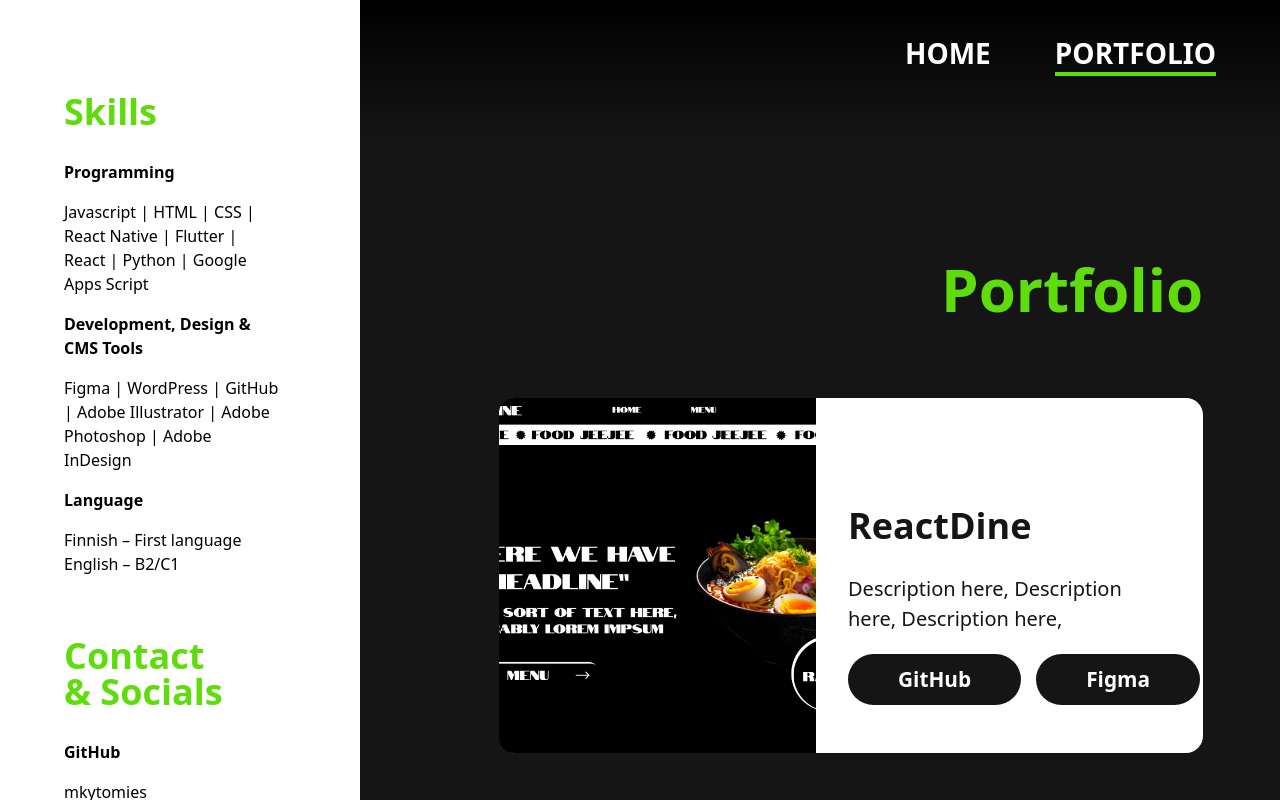
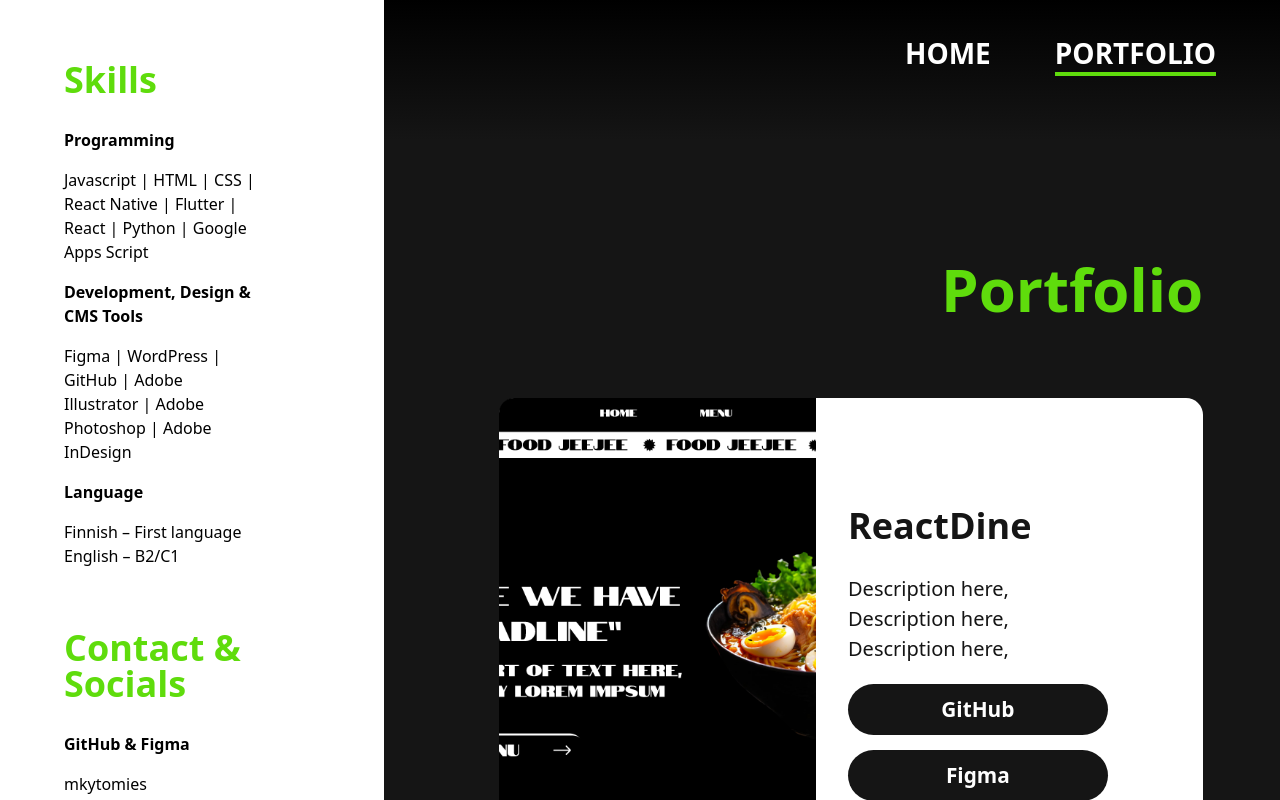
Before and after one commit to mkytomies/Portfolio, a React (Vite) app: page /portfolio in a window 1280 px wide. Shown: the top 800 px of the page. Built offline with nearby package versions, Linux system fonts and the light colour scheme.

Commit message:
Fix UI styling

```diff
--- a/src/components/Navigation.tsx
+++ b/src/components/Navigation.tsx
@@ -9,12 +9,8 @@
     const [activeItem, setActiveItem] = useState(window.location.pathname);
     const [mobileNavIsOpen, setMobileNavIsOpen] = useState(false);
 
-    const handleActiveItem = () => {
-        if(activeItem === '/') {
-            setActiveItem('/portfolio');
-        } else {
-            setActiveItem('/');
-        }
+    const handleActiveItem = (clickedItem: string) => {
+        setActiveItem(clickedItem);
         setMobileNavIsOpen(false);
     };
 
@@ -40,10 +36,10 @@
     return(
         <>
             <div className="headerDiv">
-                <nav role="navigation" style={{visibility: mobileNavIsOpen ? 'visible' : 'hidden'}}>
+                <nav role="navigation" style={{visibility: mobileNavIsOpen || window.innerWidth > 600 ? 'visible' : 'hidden'}}>
                     <ul className="list">
-                        <li><Link to={'/'} onClick={handleActiveItem} style={{borderBottom: activeItem === '/' ? '4px solid #5FDC0C' : 'none'}}>Home</Link></li>
-                        <li><Link to={'/portfolio'} onClick={handleActiveItem} style={{borderBottom: activeItem === '/portfolio' ? '4px solid #5FDC0C' : 'none'}}>Portfolio</Link></li>
+                        <li><Link to={'/'} onClick={() => {handleActiveItem('/')}} style={{borderBottom: activeItem === '/' ? '4px solid #5FDC0C' : 'none'}}>Home</Link></li>
+                        <li><Link to={'/portfolio'} onClick={() => {handleActiveItem('/portfolio')}} style={{borderBottom: activeItem === '/portfolio' ? '4px solid #5FDC0C' : 'none'}}>Portfolio</Link></li>
                     </ul>
                 </nav>
                 <img onClick={handleMobileNav} src={mobileNavIsOpen ? close : hamburger} className="hamburger" alt={mobileNavIsOpen ? 'x icon' : 'hamburger icon'} />
--- a/src/components/Sidebar.tsx
+++ b/src/components/Sidebar.tsx
@@ -2,17 +2,29 @@
 import arrowRight from '../assets/arrow_right.png';
 import { useEffect, useState } from 'react';
 
+const getLeftValue = (width: number) => {
+    if(width >= 577 && width <= 768) return '-44%';
+    if(width <= 576) return '-74%';
+    return '0';
+};
+
 
 const Sidebar = () => {
-    const [sidebarOpen, setSidebarOpen] = useState(true);
+    const initialWidth = window.innerWidth;
+
+    const [isMobile, setIsMobile] = useState(window.innerWidth <= 768);
+    const [sidebarOpen, setSidebarOpen] = useState(initialWidth > 768);
+    const [leftValue, setLeftValue] = useState(getLeftValue(initialWidth));
 
     useEffect(() => {
         const handleWindowResize = () => {
-            const mobile = window.innerWidth <= 600;
+            const width = window.innerWidth;
+            const mobile = width <= 768;
+
+            setIsMobile(mobile);
+            setLeftValue(getLeftValue(width));
             setSidebarOpen(!mobile);
         };
-
-        handleWindowResize();
 
         window.addEventListener('resize', handleWindowResize);
 
@@ -27,7 +39,7 @@
 
     return (
         <>
-            <div className="sidebarContainer" data-testid='sidebarContainer' style={{left: sidebarOpen ? 0 : "-74%"}}>
+            <div className="sidebarContainer" data-testid='sidebarContainer' style={{left: sidebarOpen ? 0 : leftValue}}>
                 <div className="sidebar" data-testid='sidebar'>
                     <div className='skillsColumn'>
                         <h2>Skills</h2>
@@ -42,21 +54,18 @@
                     </div>
 
                     <div className='contactColumn'>
-                        <h2>Contact <br />& Socials</h2>
-                        <p className="sidebarSmallTitle">GitHub</p>
-                        <p className='info'>mkytomies</p>
-                        <p className="sidebarSmallTitle">Figma</p>
+                        <h2>Contact & Socials</h2>
+                        <p className="sidebarSmallTitle">GitHub & Figma</p>
                         <p className='info'>mkytomies</p>
                         <p className="sidebarSmallTitle">Email</p>
                         <p className='info'>moonakytomies@gmail.com</p>
                     </div>
                 </div>
-                <div className="green" />
                 <div className='arrow'
                     onClick={handleSidebar}
                     style={{
                         rotate: sidebarOpen ? '180deg' : '0deg',
-                        visibility: innerWidth < 600 ? 'visible' : 'hidden'
+                        visibility: isMobile ? 'visible' : 'hidden'
                     }}
                     data-testid='arrow'
                 >
--- a/src/components/styles/ProjectTile.css
+++ b/src/components/styles/ProjectTile.css
@@ -4,42 +4,6 @@
     width: 100%;
     background-color: white;
     border-radius: 17px;
-}
-
-@media (max-width: 600px) {
-    .projectTile {
-        flex-direction: column!important;
-    }
-
-    .projectImage {
-        width: 100%!important;
-        border-top-right-radius: 15px!important;
-        border-bottom-left-radius: 0px!important;
-    }
-
-    .projectDetails {
-        width: 100%!important;
-        padding: 1rem 2rem!important;
-    }
-
-    h2 {
-        padding-top: 0!important;
-    }
-
-    .projectDescription {
-        font-size: 16px!important;
-    }
-
-    .buttons {
-        flex-direction: column!important;
-    }
-
-    .button {
-        font-size: 1rem!important;
-        padding: 10px 50px;
-        margin-top: 15px!important;
-        border-radius: 20px!important;
-    }
 }
 
 .projectImage {
@@ -71,14 +35,102 @@
     justify-content: space-between;
 }
 
-.button {
-    font-size: 1.3rem;
-    color: white;
-    text-align: center;
-    background-color: #151515;
-    padding: 10px 50px;
-    border: none;
-    border-radius: 30px;
-    font-weight: 700;
-    margin-right: 15px;
+@media only screen and (max-width: 1280px) {
+    .buttons {
+        flex-direction: column;
+        gap: 15px;
+    }
 }
+
+/*Mobile*/
+@media (max-width: 576px) {
+    .projectTile {
+        flex-direction: column!important;
+    }
+
+    .projectImage {
+        width: 100%!important;
+        border-top-right-radius: 15px!important;
+        border-bottom-left-radius: 0px!important;
+    }
+
+    .projectDetails {
+        width: 100%;
+        padding: 0;
+        margin: 1rem 2rem;
+    }
+
+    h2 {
+        padding-top: 0!important;
+    }
+
+    .projectDescription {
+        font-size: 16px!important;
+    }
+
+    .buttons {
+        flex-direction: column!important;
+    }
+}
+
+/*Small tablets*/
+@media only screen and (min-width: 577px) and (max-width: 768px) {
+    .projectTile {
+        flex-direction: column;
+    }
+
+    .projectImage {
+        width: 100%!important;
+        border-top-right-radius: 15px!important;
+        border-bottom-left-radius: 0px!important;
+    }
+
+    .projectDetails {
+        width: 90%;
+        padding: 0!important;
+        margin: 1rem 3rem;
+    }
+
+    .buttons {
+        width: 75%;
+        flex-direction: column;
+        gap: 15px;
+        padding-bottom: 1vw;
+    }
+}
+
+/*Large tablets*/
+@media only screen and (min-width: 769px) and (max-width: 1024px) {
+    .projectTile {
+        flex-direction: column;
+    }
+
+    .projectImage {
+        width: 100%!important;
+        border-top-right-radius: 15px!important;
+        border-bottom-left-radius: 0px!important;
+    }
+
+    .projectDetails {
+        width: 90%;
+        padding: 0!important;
+        margin: 1rem 3rem;
+    }
+
+    .buttons {
+        flex-direction: column;
+        gap: 1rem;
+        width: 65%;
+        padding-bottom: 1.5vw;
+    }
+}
+
+/*Small desktops*/
+@media only screen and (min-width: 1025px) and (max-width: 1440px) {
+
+}
+
+/*Large desktops*/
+@media only screen and (min-width: 1441px) {
+
+}
--- a/src/components/styles/Sidebar.css
+++ b/src/components/styles/Sidebar.css
@@ -1,15 +1,16 @@
 .sidebarContainer {
     width: 30%;
-    height: auto;
+    height: 100%;
     display: flex;
     color: #000;
-    position: absolute;
+    background-color: #FFFF;
+    position: fixed;
     z-index: 100;
 }
 
 .sidebar {
-    background-color: #FFFF;
-    padding-bottom: 50vw;
+    overflow-y: auto;
+    padding-left: 5vw;
 }
 
 .sidebarSmallTitle {
@@ -17,33 +18,27 @@
 }
 
 .contactColumn {
-    padding-left: 5vw;
+    padding-bottom: 2rem;
     width: 60%;
 }
 
 .skillsColumn {
-    padding-top: 2rem;
-    padding-left: 5vw;
     width: 60%;
 }
 
 .arrow {
-    left: 100%;
+    position: absolute;
 }
 
-@media (max-width: 600px) {
+
+/*Mobile*/
+@media (max-width: 576px) {
     .sidebarContainer {
-        width: 80%!important;
+        width: 80%;
     }
 
     .sidebar {
-        padding-left: 1rem;
-        padding-bottom: 300vw;
-    }
-
-    .arrow {
-        top: 85vw;
-        position: absolute;
+        padding-left: 2rem;
     }
 
     .contactColumn {
@@ -52,5 +47,68 @@
 
     .skillsColumn {
         width: 80%;
+        padding-top: 2rem;
+    }
+
+    h2 {
+        font-size: 22px;
+    }
+
+    .sidebarSmallTitle {
+        font-size: 16px;
+    }
+
+    .info {
+        font-size: 14px;
+        margin-top: -10px;
     }
 }
+
+/*Small tablets*/
+@media only screen and (min-width: 577px) and (max-width: 768px) {
+    .sidebarContainer {
+        width: 50%;
+    }
+}
+
+/*Large tablets*/
+@media only screen and (min-width: 769px) and (max-width: 1024px) {
+    .sidebarContainer {
+        width: 35%;
+    }
+}
+
+/*Small desktops*/
+@media only screen and (min-width: 1025px) and (max-width: 1440px) {
+    .skillsColumn {
+        padding-top: 0;
+    }
+}
+
+/*Large desktops*/
+@media only screen and (min-width: 1490px) {
+    .sidebar {
+        margin: auto;
+    }
+}
+
+@media only screen and (min-width: 1200px) {
+
+}
+
+@media only screen and (min-width: 1025px) and (max-width: 1150px) {
+    .sidebarContainer {
+        width: 35%;
+    }
+}
+
+@media only screen and (max-width: 1024px) {
+    .sidebar {
+        margin: auto;
+    }
+
+    .arrow {
+        left: 100%;
+        top: 50%;
+    }
+}
--- a/src/index.css
+++ b/src/index.css
@@ -45,7 +45,8 @@
     text-decoration: none;
 }
 
-@media (max-width: 600px) {
+/*Mobile*/
+@media (max-width: 576px) {
   h1 {
     font-size: 32px;
   }
@@ -59,3 +60,27 @@
     padding: 2rem;
   }
 }
+
+/*Small tablets*/
+@media only screen and (min-width: 577px) and (max-width: 768px) {
+  .mainContainer {
+    width: 70%;
+  }
+}
+
+/*Large tablets*/
+@media only screen and (min-width: 769px) and (max-width: 1024px) {
+    .mainContainer {
+      width: 52%;
+    }
+}
+
+/*Small desktops*/
+@media only screen and (min-width: 1025px) and (max-width: 1440px) {
+
+}
+
+/*Large desktops*/
+@media only screen and (min-width: 1441px) {
+
+}
```
Also changed, not shown: src/components/styles/Button.css (+22 -1 lines).
